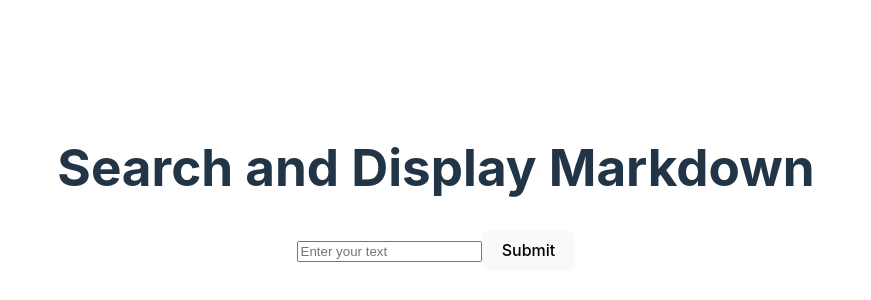
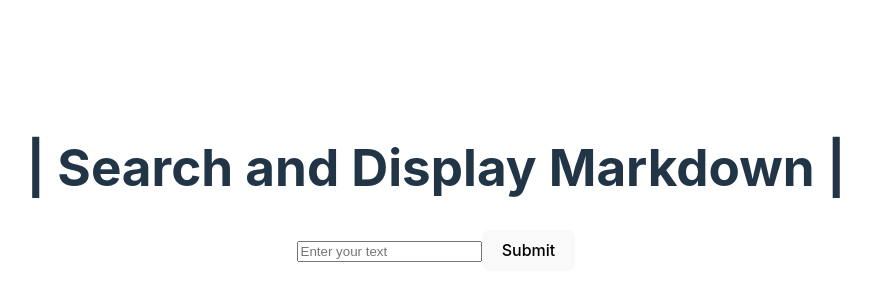
Before and after one commit to drdakjak/truth-seeker, a React (Vite) app in the folder frontend/: page / in a window 1280 px wide. Shown: the part 212-512 px from the top of the page, without its empty margins (204-1075 px from the left). Built offline with nearby package versions, Linux system fonts and the light colour scheme.

Commit message:
Update App.js

```diff
--- a/frontend/src/App.jsx
+++ b/frontend/src/App.jsx
@@ -6,7 +6,7 @@ function App() {
   return (
     <div className="App">
       <header className="App-header">
-        <h1>Search and Display Markdown</h1>
+        <h1>| Search and Display Markdown |</h1>
       </header>
       <Search />
     </div>
```
